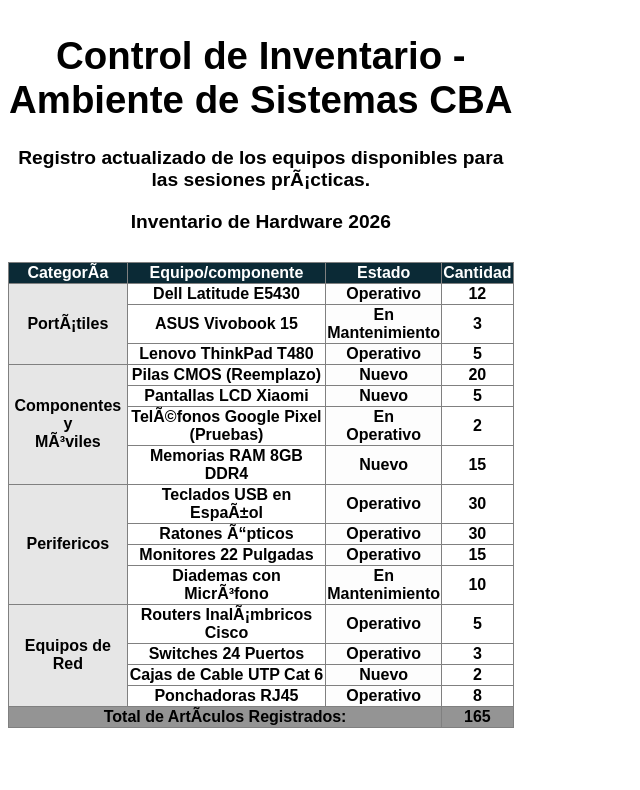
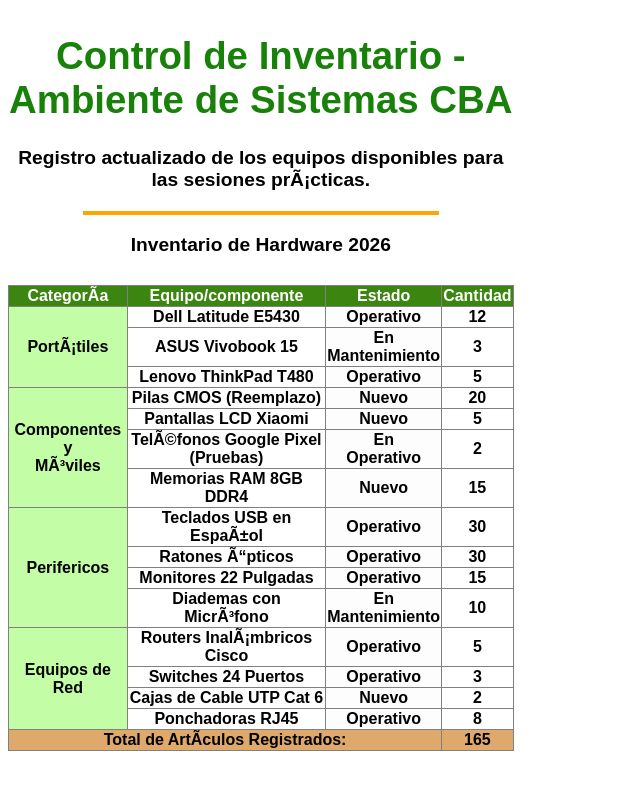
Before and after one commit to felipecombita3-lab/tabla, a plain HTML site: page index.html in a window 1280 px wide. Shown: the whole page, without its empty margins (0-640 px from the left). Drawn offline with Linux system fonts and the light colour scheme.

Commit message:
Cambio de colores

```diff
--- a/index.html
+++ b/index.html
@@ -17,11 +17,12 @@
         <caption
           style="font-weight: bold; font-size: 1.2em; margin-bottom: 10px"
         >
-        <h1>Control de Inventario - Ambiente de Sistemas CBA</h1>
+        <h1 style="color: rgb(23, 129, 9)">Control de Inventario - Ambiente de Sistemas CBA</h1>
         <p>Registro actualizado de los equipos disponibles para las sesiones prácticas.</p>
+        <hr color="orange" size="4" width="70%">
           <p>Inventario de Hardware 2026</p>
         </caption>
-        <thead style="background-color: rgb(11, 42, 54); color: rgb(255, 255, 255)">
+        <thead style="background-color: rgb(60, 133, 17); color: rgb(255, 255, 255)">
           <tr>
             <th style="padding: 1px">Categoría</th>
             <th style="padding: 1px">Equipo/componente</th>
@@ -34,7 +35,7 @@
             <td
               rowspan="3"
               style="
-                background-color: rgb(230, 230, 230);
+                background-color:  rgb(195, 253, 166);
                 font-weight: bold;
                 padding: 1px;
               "
@@ -135,7 +136,7 @@
             <td
               rowspan="4"
               style="
-                background-color: rgb(230, 230, 230);
+                background-color:   rgb(195, 253, 166);
                 font-weight: bold;
                 padding: 1px;
               "
@@ -169,9 +170,9 @@
               "
             >
               20
-            </td>
-           </tr>
-         <tr>
+    </td>
+     </tr>
+     <tr>
                         <td
 
               style="
@@ -267,7 +268,7 @@
             <td
               rowspan="4"
               style="
-                background-color: rgb(230, 230, 230);
+                background-color:  rgb(195, 253, 166);
                 font-weight: bold;
                 padding: 1px;
               "
@@ -398,7 +399,7 @@
             <td
               rowspan="4"
               style="
-                background-color: rgb(230, 230, 230);
+                background-color:  rgb(195, 253, 166);
                 font-weight: bold;
                 padding: 1px;
               "
@@ -529,7 +530,7 @@
             colspan="3"
               style="
 
-                background-color: rgb(148, 148, 148);
+                background-color:  rgb(223, 169, 107);
                 font-weight: bold;
                 padding: 1px;
                 width: right;
@@ -539,7 +540,7 @@
             </td>
                         <td
               style="
-                background-color: rgb(148, 148, 148);
+                background-color: rgb(223, 169, 107);
                 font-weight: bold;
                 padding: 1px;
                 width: right;
```
